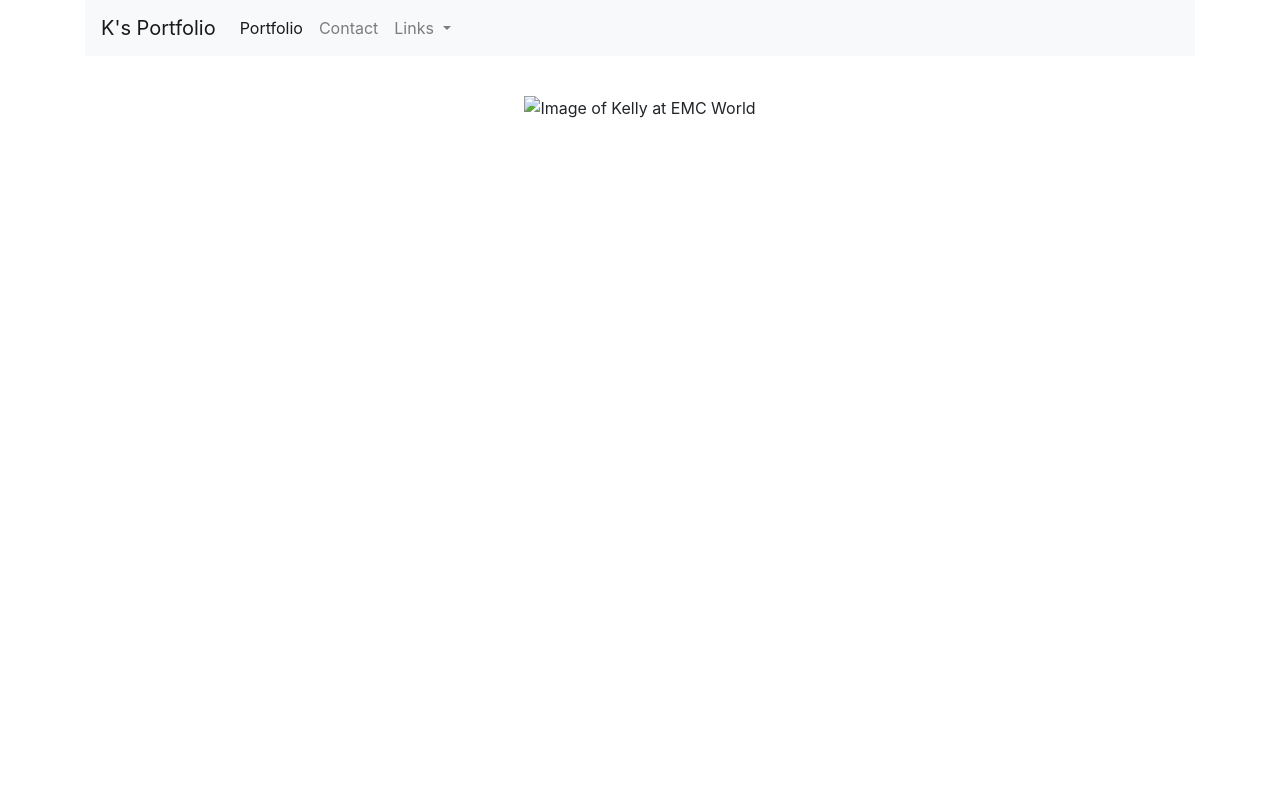
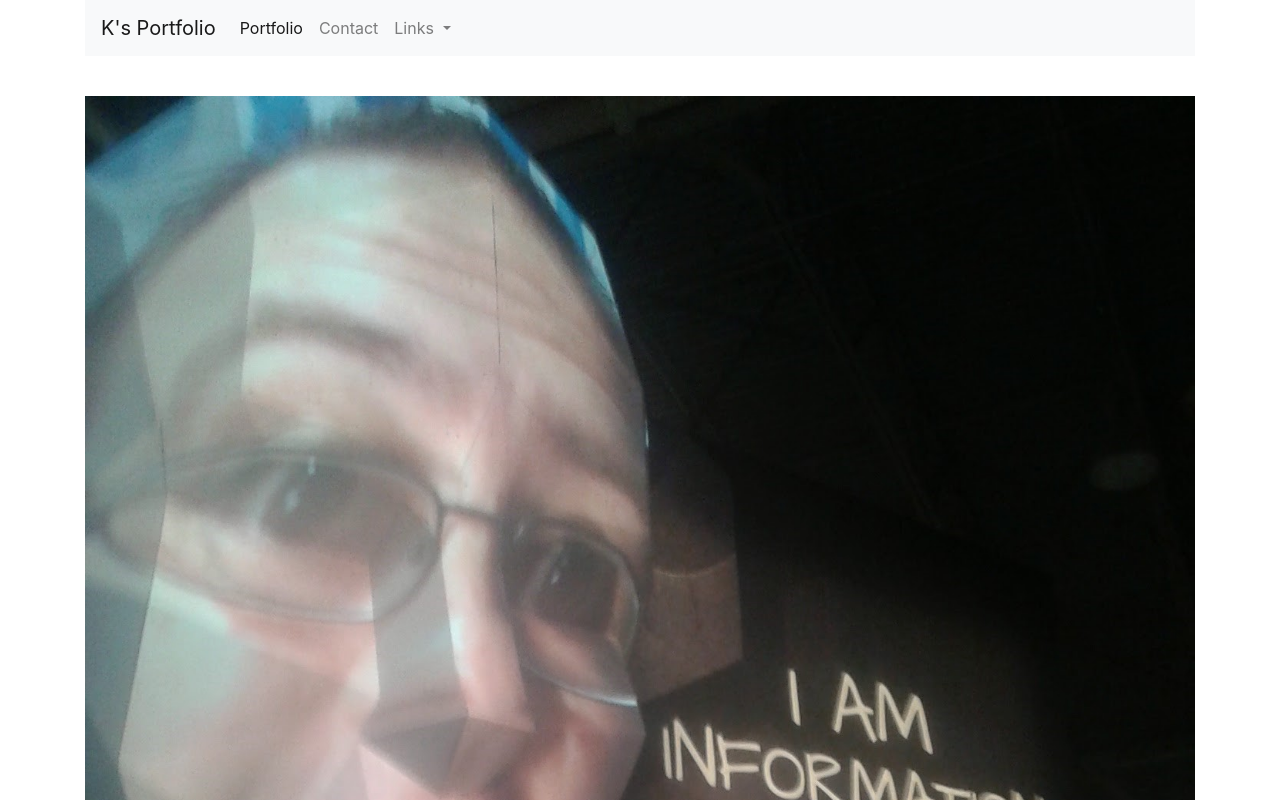
Before and after one commit to minalen75/responsivePortfolio, a plain HTML site: page index.html in a window 1280 px wide. Shown: the top 800 px of the page. Drawn offline with nearby package versions, Linux system fonts and the light colour scheme; the site is published under a folder, as on GitHub Pages, so addresses that start at the root find nothing.

Commit message:
fixed file paths to images

```diff
--- a/index.html
+++ b/index.html
@@ -57,7 +57,7 @@
     </nav>
 
     <div class="myImage3">
-      <img src="/images/Kelly_3.jpg" alt="Image of Kelly at EMC World" class="myImage3">
+      <img src="images/Kelly_3.jpg" alt="Image of Kelly at EMC World" class="myImage3">
     </div>
 
 
```
Also changed, not shown: thanks.html (+1 -1 lines).
